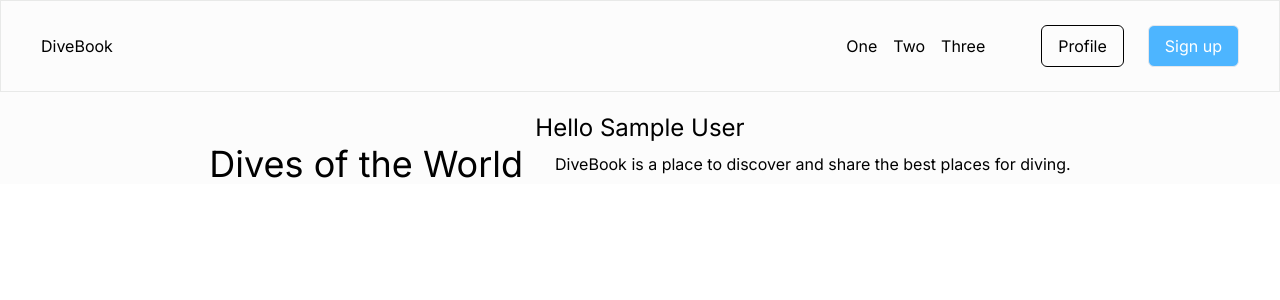
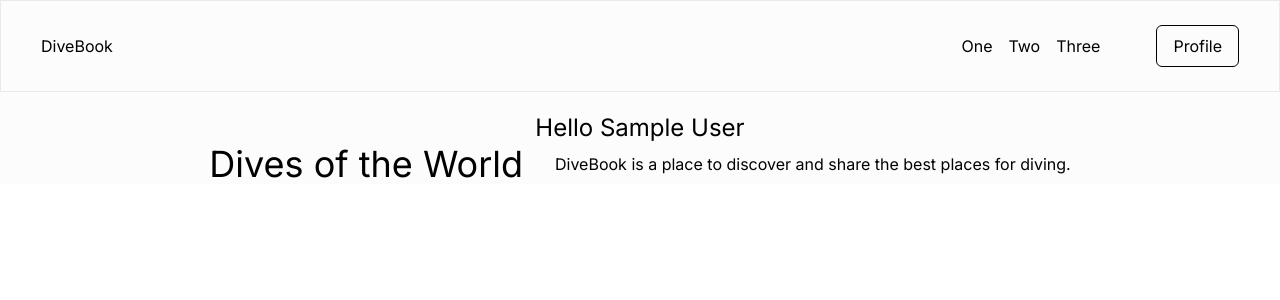
Before and after one commit to jordiroca94/Divebook, a Next.js app: page / in a window 1280 px wide. Shown: the top 300 px of the page. Built offline with nearby package versions, Linux system fonts and the light colour scheme; no server answers; sample sign-in values are in the browser's storage.

Commit message:
fix: singup header

```diff
--- a/src/components/Header.tsx
+++ b/src/components/Header.tsx
@@ -39,6 +39,7 @@ const Header = () => {
         >
           {session ? "Profile" : "Login"}
         </a>
+        {!session && (
           <a
             className={`${
               scroll && "border-white"
@@ -47,6 +48,7 @@ const Header = () => {
           >
             Sign up
           </a>
+        )}
       </div>
     </header>
   );
```
Lines whose indentation alone changed are shown as unchanged.
